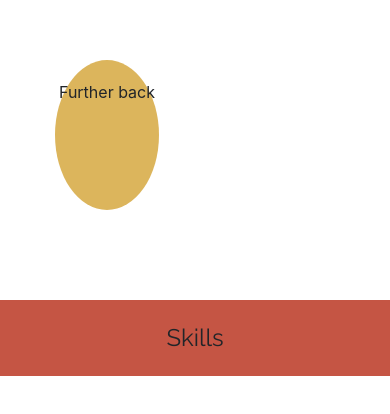
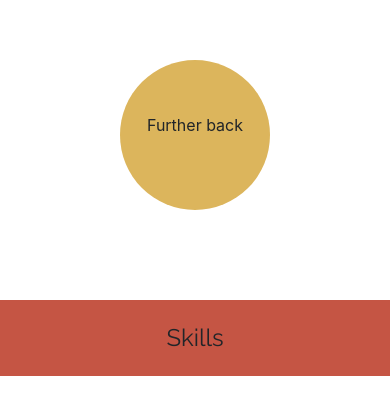
Before and after one commit to mariasealine/vue-resume, a Vue app: page / in a window 390 px wide. Shown: the part 2196-2610 px from the top of the page. Built offline with nearby package versions, Linux system fonts and the light colour scheme.

Commit message:
styling fix

```diff
--- a/src/components/History.vue
+++ b/src/components/History.vue
@@ -120,8 +120,13 @@ export default {
 }
 //TODO Fix this
 @media screen and (max-width: 576px) {
-  .history-cards__container {
-    justify-content: left;
+  .history-cards {
+    &__container {
+      justify-content: left;
+    }
+    &__item {
+      width: 100%;
+    }
   }
 }
 </style>
```
